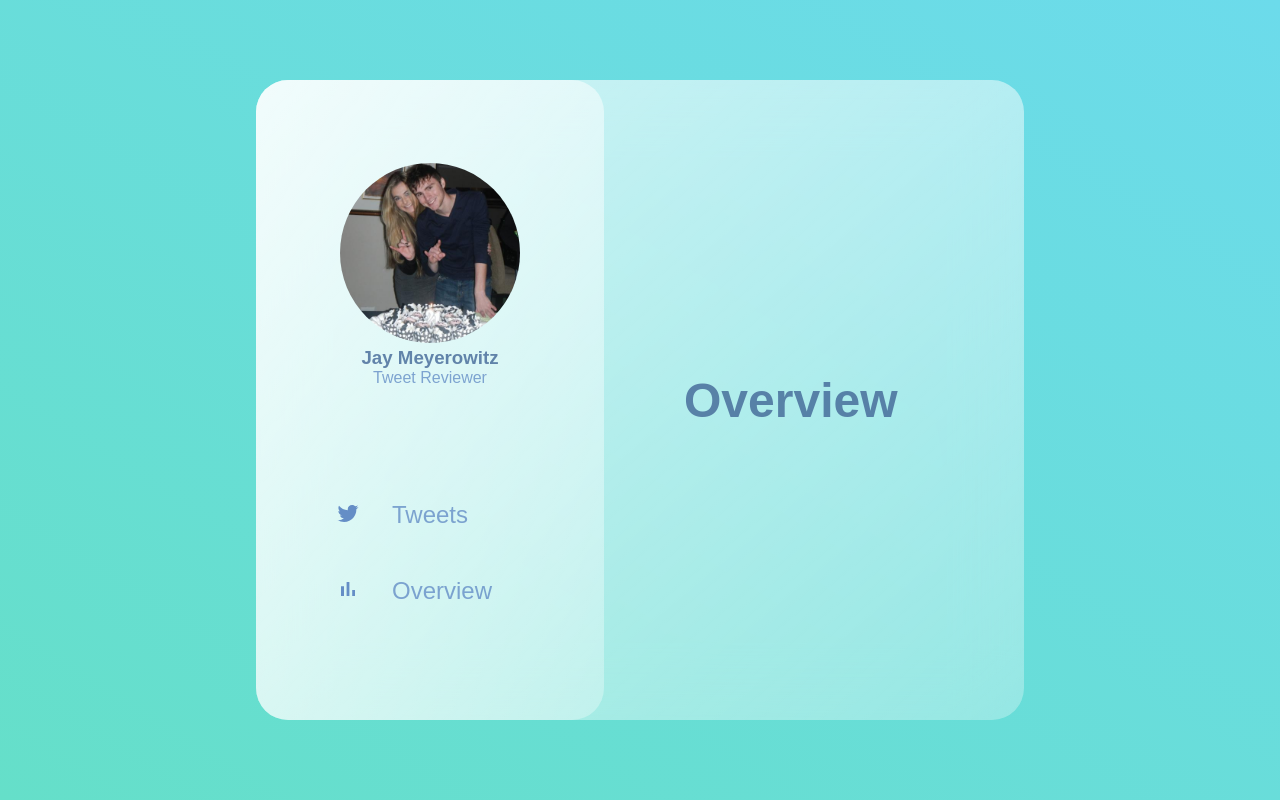
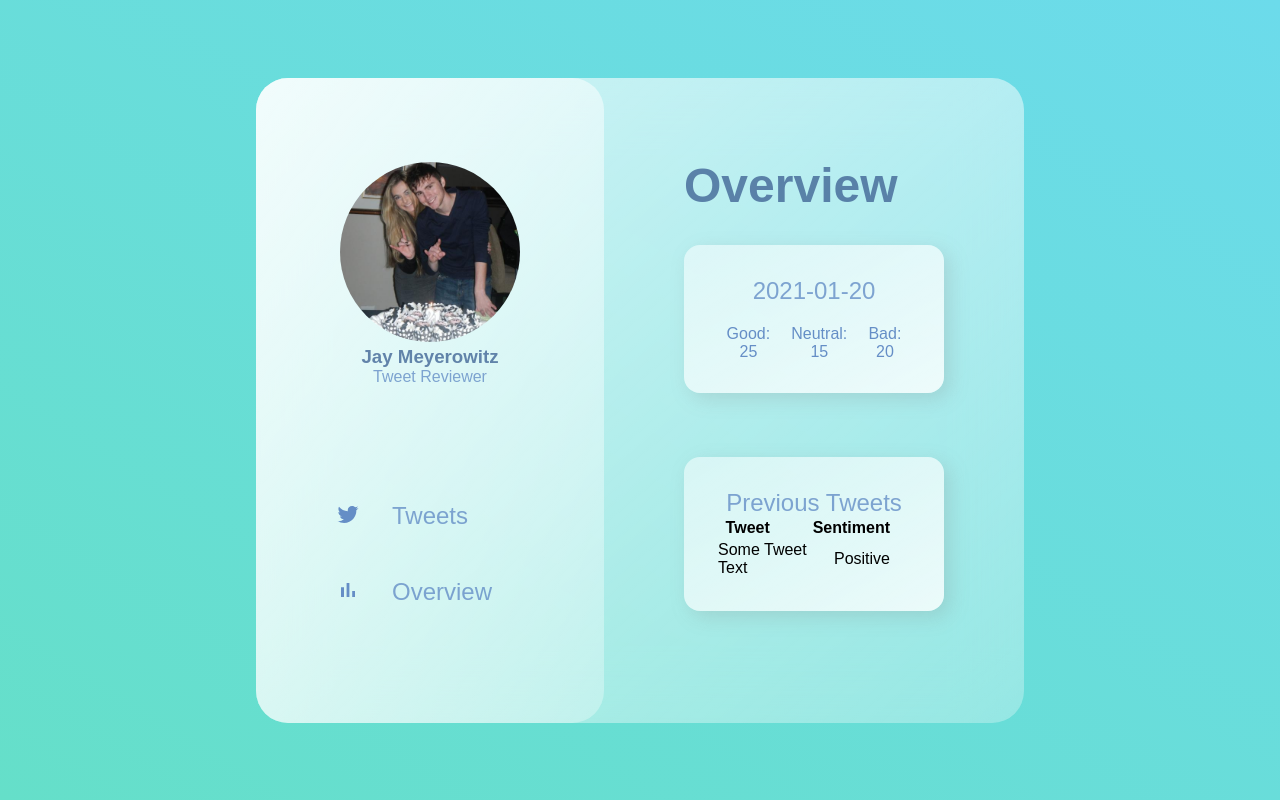
Before and after one commit to jaymeyerowitz/qondo_test, a React (Create React App) app: page /overview in a window 1280 px wide. Built offline with nearby package versions, Linux system fonts and the light colour scheme.

Commit message:
Allow submission of sentiment and initial overview content

```diff
--- a/src/App.scss
+++ b/src/App.scss
@@ -250,3 +250,12 @@ main {
   justify-content: center;
   width: 100%;
 }
+
+.sentiment-data {
+  display: flex;
+  justify-content: space-between;
+  margin-top: 20px;
+  label {
+    color: #658ec6;
+  }
+}
--- a/src/routes/Home.js
+++ b/src/routes/Home.js
@@ -43,6 +43,27 @@ export default class Home extends React.Component {
       completedTweets: this.state.completedTweets + 1,
     })
   }
+  submitAnswer = (answer) => {
+    this.setState({ ...this.state, isFetching: true })
+    fetch(`${apiUrl}/answers/${this.state.currentTweet.id}`, {
+      method: "POST",
+      headers: { "Content-Type": "application/json" },
+      body: JSON.stringify({ sentiment: answer }),
+    })
+      .then((response) => response.json())
+      .then((data) => {
+        this.incrementTweetCount()
+        this.setState({
+          ...this.state,
+          currentTweet: data,
+          isFetching: false,
+        })
+      })
+      .catch((e) => {
+        console.log(e)
+        this.setState({ ...this.state, isFetching: false })
+      })
+  }
   render() {
     return (
       <div className="tweets">
@@ -73,25 +94,25 @@ export default class Home extends React.Component {
                 <hr className="separator" />
                 <div className="actions">
                   <button
-                    onClick={this.incrementTweetCount}
+                    onClick={() => this.submitAnswer("positive")}
                     className="action-button good"
                   >
                     <SentimentVerySatisfiedIcon />
-                    <span style={{ marginLeft: "15px" }}>Good</span>
+                    <span style={{ marginLeft: "15px" }}>Positive</span>
                   </button>
                   <button
-                    onClick={this.incrementTweetCount}
+                    onClick={() => this.submitAnswer("neutral")}
                     className="action-button neutral"
                   >
                     <SentimentSatisfiedIcon />
                     <span style={{ marginLeft: "15px" }}>Neutral</span>
                   </button>
                   <button
-                    onClick={this.incrementTweetCount}
+                    onClick={() => this.submitAnswer("negative")}
                     className="action-button bad"
                   >
                     <MoodBadIcon />
-                    <span style={{ marginLeft: "15px" }}>Bad</span>
+                    <span style={{ marginLeft: "15px" }}>Negative</span>
                   </button>
                 </div>
               </div>
--- a/src/routes/Overview.js
+++ b/src/routes/Overview.js
@@ -2,6 +2,56 @@ export default function Overview() {
   return (
     <div className="tweets">
       <h1>Overview</h1>
+      <div className="cards">
+        <div className="card overview">
+          <div className="card-info">
+            <h2>2021-01-20</h2>
+            <div className="sentiment-data">
+              <label>Good: 25</label>
+              <label>Neutral: 15</label>
+              <label>Bad: 20</label>
+            </div>
+          </div>
+        </div>
+      </div>
+      <div className="cards">
+        <div className="card overview">
+          <div className="card-info">
+            <h2>Previous Tweets</h2>
+            <div className="sentiment-card mb-0">
+              <table style={{ width: "100%" }}>
+                <thead>
+                  <th colspan="6">Tweet</th>
+                  <th
+                    colspan="6"
+                    style={{ textAlign: "right", paddingRight: 20 }}
+                  >
+                    Sentiment
+                  </th>
+                </thead>
+              </table>
+            </div>
+
+            <div className="sentiment-card mb-0">
+              <table style={{ width: "100%" }}>
+                <tbody>
+                  <tr>
+                    <td colspan="6" style={{ textAlign: "left" }}>
+                      Some Tweet Text
+                    </td>
+                    <td
+                      colspan="6"
+                      style={{ textAlign: "right", paddingRight: 20 }}
+                    >
+                      Positive
+                    </td>
+                  </tr>
+                </tbody>
+              </table>
+            </div>
+          </div>
+        </div>
+      </div>
     </div>
   )
 }
```
Also changed, not shown: 1 other file (tests, documents, lock files or other folders).
